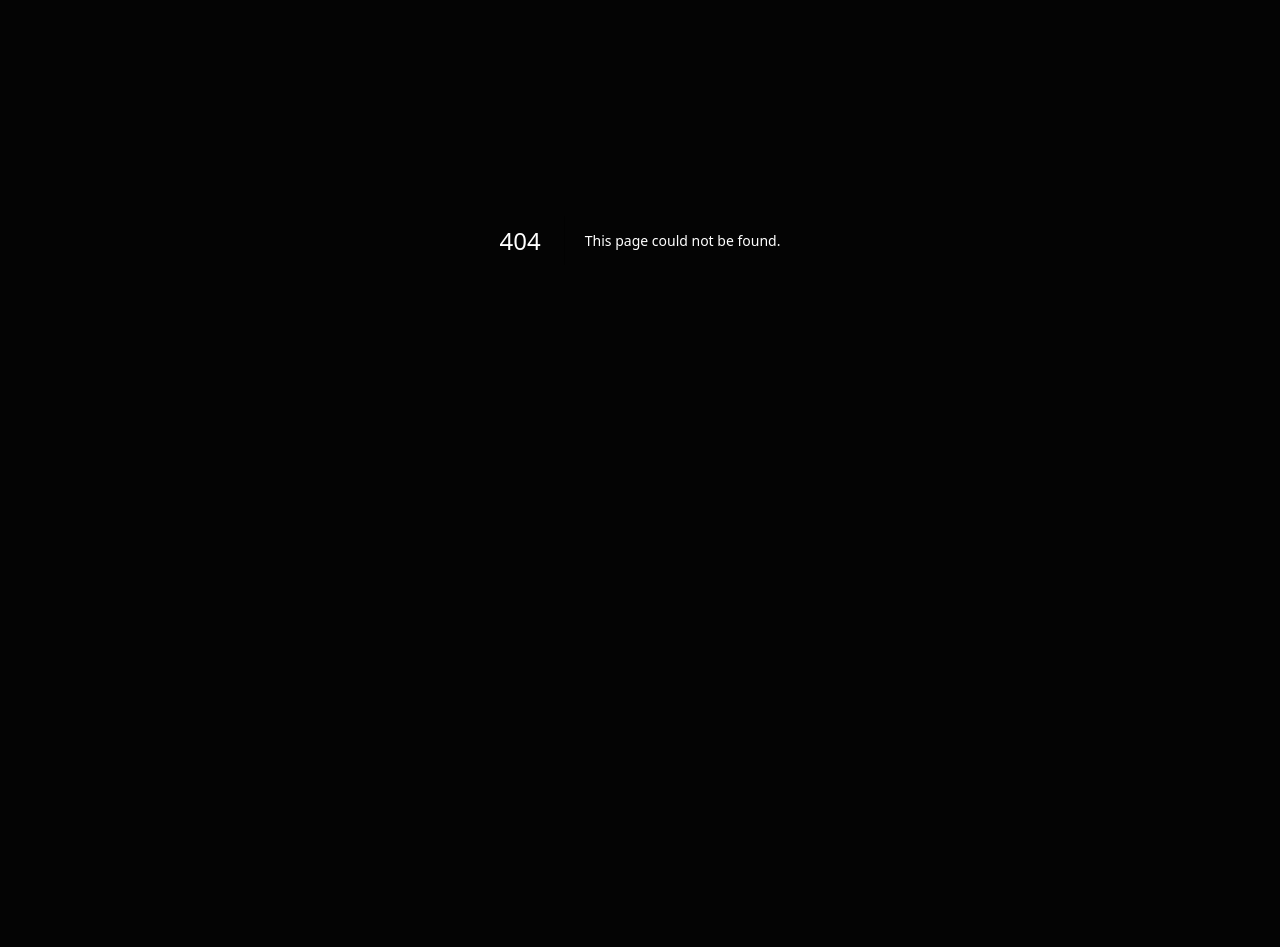
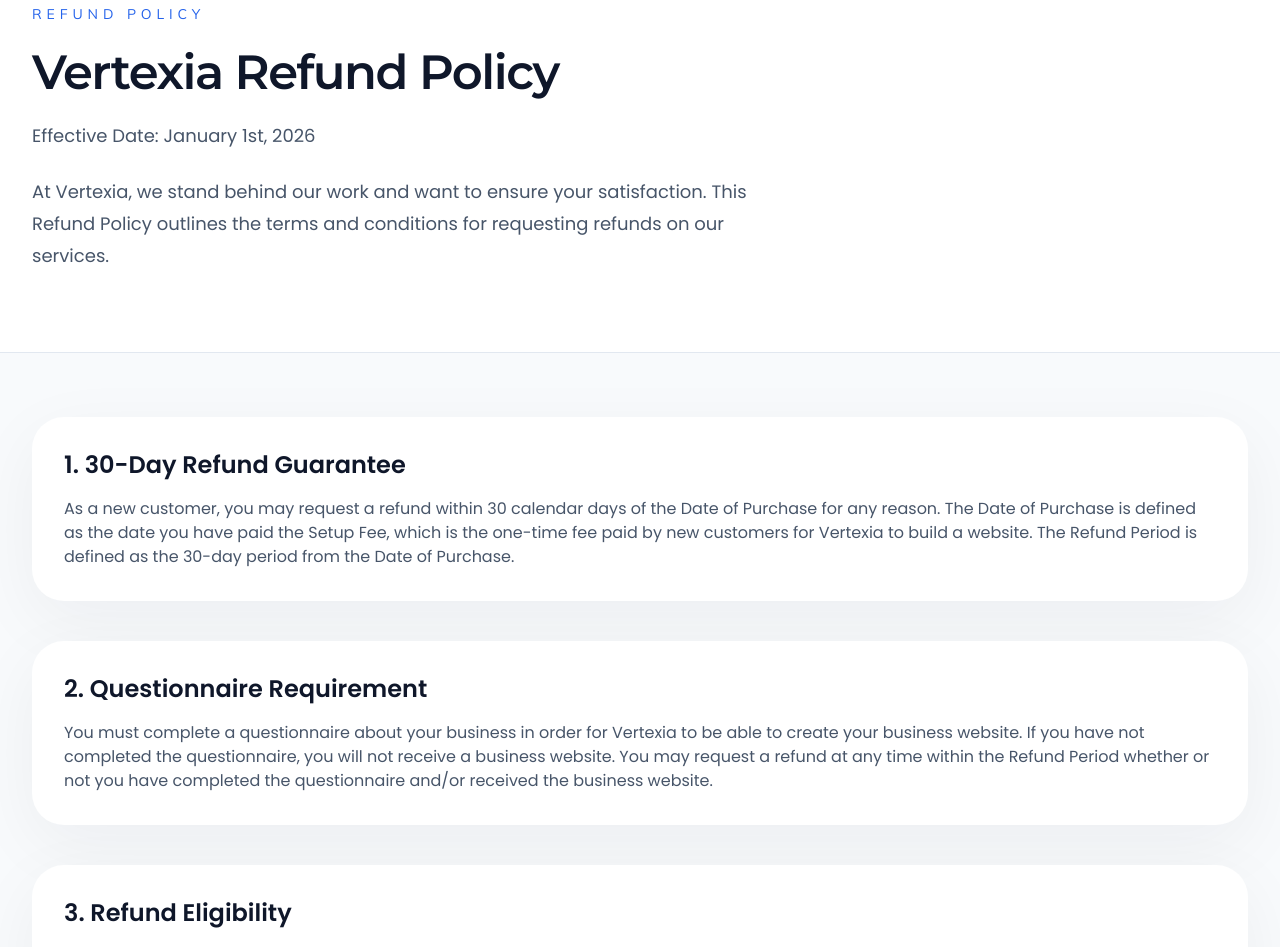
Before and after one commit to tahaawan0094/Vertexia-25-5-26, a Next.js app: page /refund-policy in a window 1280 px wide. Before the commit this address had no page. Shown: the part 160-1107 px from the top of the page. Before the commit the page ends 800 px from the top, so only its background shows below. Built offline with nearby package versions, Linux system fonts and the light colour scheme.

Commit message:
refund policy page done

```diff
--- /dev/null
+++ b/app/(site)/refund-policy/page.tsx
@@ -0,0 +1,156 @@
+import type { Metadata } from "next";
+import Link from "next/link";
+import FooterLinksSection from "@/components/sections/FooterLinksSection";
+
+export const metadata: Metadata = {
+  title: "Refund Policy | Vertexia",
+  description:
+    "Vertexia Refund Policy - 30-day refund guarantee for new customers. Learn about our refund terms and conditions for web development services.",
+  alternates: {
+    canonical: "https://vertexiaio.vercel.app/refund-policy",
+  },
+};
+
+export default function RefundPolicyPage() {
+  return (
+    <main className="site bg-white text-slate-900 font-body">
+      <section className="mx-auto max-w-7xl px-4 py-20 sm:px-6 lg:px-8">
+        <div className="space-y-6">
+          <p className="text-sm uppercase tracking-[0.35em] text-[#2563eb] font-accent">
+            Refund Policy
+          </p>
+          <h1 className="text-4xl font-display font-bold tracking-[-0.03em] text-[#0f172a] sm:text-5xl">
+            Vertexia Refund Policy
+          </h1>
+          <p className="max-w-3xl text-lg leading-8 text-slate-600">
+            Effective Date: January 1st, 2026
+          </p>
+          <p className="max-w-3xl text-lg leading-8 text-slate-600">
+            At Vertexia, we stand behind our work and want to ensure your satisfaction. This Refund Policy outlines the terms and conditions for requesting refunds on our services.
+          </p>
+        </div>
+      </section>
+
+      <section className="border-t border-slate-200 bg-slate-50 px-4 py-16 sm:px-6 lg:px-8">
+        <div className="mx-auto max-w-7xl space-y-10">
+          <article className="space-y-4 rounded-[32px] bg-white p-8 shadow-[0_20px_70px_rgba(15,23,42,0.05)]">
+            <h2 className="text-2xl font-semibold text-[#0f172a]">1. 30-Day Refund Guarantee</h2>
+            <p className="text-slate-600">
+              As a new customer, you may request a refund within 30 calendar days of the Date of Purchase for any reason. The Date of Purchase is defined as the date you have paid the Setup Fee, which is the one-time fee paid by new customers for Vertexia to build a website. The Refund Period is defined as the 30-day period from the Date of Purchase.
+            </p>
+          </article>
+
+          <article className="space-y-4 rounded-[32px] bg-white p-8 shadow-[0_20px_70px_rgba(15,23,42,0.05)]">
+            <h2 className="text-2xl font-semibold text-[#0f172a]">2. Questionnaire Requirement</h2>
+            <p className="text-slate-600">
+              You must complete a questionnaire about your business in order for Vertexia to be able to create your business website. If you have not completed the questionnaire, you will not receive a business website. You may request a refund at any time within the Refund Period whether or not you have completed the questionnaire and/or received the business website.
+            </p>
+          </article>
+
+          <article className="space-y-4 rounded-[32px] bg-white p-8 shadow-[0_20px_70px_rgba(15,23,42,0.05)]">
+            <h2 className="text-2xl font-semibold text-[#0f172a]">3. Refund Eligibility</h2>
+            <p className="text-slate-600">
+              Subject to clause 4 of this Refund Policy, you are ineligible for a refund after the Refund Period, irrespective of whether you have completed the questionnaire and/or received the business website. Failure to complete the questionnaire required for Vertexia to build the business website does not automatically extend the Refund Period. Outside the Refund Period, all sales are final and non-refundable.
+            </p>
+          </article>
+
+          <article className="space-y-4 rounded-[32px] bg-white p-8 shadow-[0_20px_70px_rgba(15,23,42,0.05)]">
+            <h2 className="text-2xl font-semibold text-[#0f172a]">4. Refund Period Extension</h2>
+            <p className="text-slate-600">
+              If Vertexia has not delivered the website within 7 days of your completing the questionnaire, then Vertexia will extend the Refund Period according to the number of days Vertexia was delayed. For example, if Vertexia delivered your business website 8 days after you completed the questionnaire, then your Refund Period would be extended by 1 day.
+            </p>
+          </article>
+
+          <article className="space-y-4 rounded-[32px] bg-white p-8 shadow-[0_20px_70px_rgba(15,23,42,0.05)]">
+            <h2 className="text-2xl font-semibold text-[#0f172a]">5. Refund Scope for Services</h2>
+            <p className="text-slate-600">
+              Subject to clause 1, if you have purchased Services from Vertexia, then the refund shall include the full amount paid less the cost of the custom domain name if one has been selected. If no custom domain name has been selected, then the recurring plan subscription shall be refunded in full.
+            </p>
+          </article>
+
+          <article className="space-y-4 rounded-[32px] bg-white p-8 shadow-[0_20px_70px_rgba(15,23,42,0.05)]">
+            <h2 className="text-2xl font-semibold text-[#0f172a]">6. How to Request a Refund</h2>
+            <p className="text-slate-600 mb-4">
+              To request a refund, please contact us through any of the following channels during the Refund Period:
+            </p>
+            <ul className="list-disc space-y-2 pl-6 text-slate-600">
+              <li>
+                <strong>WhatsApp:</strong> <a href="https://wa.me/923683240877" target="_blank" rel="noopener noreferrer" className="text-[#2563eb] hover:text-[#1d4ed8] underline">+92 3368240877</a>
+              </li>
+              <li>
+                <strong>Email:</strong> <a href="mailto:admin.vertexia@gmail.com" className="text-[#2563eb] hover:text-[#1d4ed8] underline">admin.vertexia@gmail.com</a>
+              </li>
+              <li>
+                <strong>Phone:</strong> <a href="tel:+923368240877" className="text-[#2563eb] hover:text-[#1d4ed8] underline">+92 3368240877</a>
+              </li>
+            </ul>
+          </article>
+
+          <article className="space-y-4 rounded-[32px] bg-white p-8 shadow-[0_20px_70px_rgba(15,23,42,0.05)]">
+            <h2 className="text-2xl font-semibold text-[#0f172a]">7. Refund Processing Timeline</h2>
+            <p className="text-slate-600">
+              Once your refund request is approved, we will process the refund within 7–14 business days. The funds will be returned to the original payment method used for the purchase.
+            </p>
+          </article>
+
+          <article className="space-y-4 rounded-[32px] bg-white p-8 shadow-[0_20px_70px_rgba(15,23,42,0.05)]">
+            <h2 className="text-2xl font-semibold text-[#0f172a]">8. Non-Refundable Items</h2>
+            <p className="text-slate-600 mb-4">
+              The following items are non-refundable:
+            </p>
+            <ul className="list-disc space-y-2 pl-6 text-slate-600">
+              <li>Custom domain names (if selected)</li>
+              <li>Premium plugins and theme purchases</li>
+              <li>Additional services beyond the setup fee</li>
+              <li>Monthly maintenance fees (if billing cycle has started)</li>
+            </ul>
+          </article>
+
+          <article className="space-y-4 rounded-[32px] bg-white p-8 shadow-[0_20px_70px_rgba(15,23,42,0.05)]">
+            <h2 className="text-2xl font-semibold text-[#0f172a]">9. Related Policies</h2>
+            <p className="text-slate-600 mb-4">
+              For more information about our services and terms, please review the following:
+            </p>
+            <ul className="list-disc space-y-2 pl-6 text-slate-600">
+              <li>
+                <Link href="/terms-and-conditions" className="text-[#2563eb] hover:text-[#1d4ed8] underline">
+                  Terms and Conditions
+                </Link>
+              </li>
+              <li>
+                <Link href="/privacy-policy" className="text-[#2563eb] hover:text-[#1d4ed8] underline">
+                  Privacy Policy
+                </Link>
+              </li>
+              <li>
+                <a href="https://vertexiaio.vercel.app/pricing" className="text-[#2563eb] hover:text-[#1d4ed8] underline">
+                  Pricing
+                </a>
+              </li>
+            </ul>
+          </article>
+
+          <article className="space-y-4 rounded-[32px] bg-white p-8 shadow-[0_20px_70px_rgba(15,23,42,0.05)]">
+            <h2 className="text-2xl font-semibold text-[#0f172a]">10. Contact Us</h2>
+            <div className="space-y-2 text-slate-600">
+              <p>If you have any questions about this Refund Policy, please contact us:</p>
+              <p><strong>Vertexia</strong></p>
+              <p>B6, 4th Street, Zamzama, Clifton, Karachi, Pakistan</p>
+              <p>
+                <strong>Email:</strong> <a href="mailto:admin.vertexia@gmail.com" className="text-[#2563eb] hover:text-[#1d4ed8] underline">admin.vertexia@gmail.com</a>
+              </p>
+              <p>
+                <strong>Phone / WhatsApp:</strong> <a href="https://wa.me/923368240877" target="_blank" rel="noopener noreferrer" className="text-[#2563eb] hover:text-[#1d4ed8] underline">+92 3368240877</a>
+              </p>
+              <p>
+                <strong>Last Updated:</strong> 27 July 2023
+              </p>
+            </div>
+          </article>
+        </div>
+      </section>
+
+      <FooterLinksSection />
+    </main>
+  );
+}
--- a/app/sitemap.ts
+++ b/app/sitemap.ts
@@ -45,6 +45,12 @@
       priority: 0.6,
     },
     {
+      url: "https://vertexiaio.vercel.app/refund-policy",
+      lastModified: new Date(),
+      changeFrequency: "monthly",
+      priority: 0.6,
+    },
+    {
       url: "https://vertexiaio.vercel.app/faqs",
       lastModified: new Date(),
       changeFrequency: "monthly",
--- a/components/layout/Footer.tsx
+++ b/components/layout/Footer.tsx
@@ -24,7 +24,7 @@
 export default function Footer() {
   return (
     <footer className="bg-[#050505] px-6 pb-10 text-white/60" id="company">
-      <div className="mx-auto flex max-w-[1200px] flex-wrap items-center justify-between gap-6 border-t border-white/10 pt-6 text-sm">
+      <div className="mx-auto flex max-w-[1200px] flex-wrap items-center justify-center gap-6 border-t border-white/10 pt-6 text-sm">
         <span>© 2022–2026 Vertexia All rights reserved</span>
 
         <div className="flex items-center gap-4 text-white/70">
@@ -38,7 +38,6 @@
                 aria-label={item.label}
                 className="transition duration-300 hover:text-white"
               >
-                {item.label}
               </a>
             );
           })}
--- a/components/sections/FooterLinksSection.tsx
+++ b/components/sections/FooterLinksSection.tsx
@@ -15,7 +15,7 @@
 ];
 const accountLinks = [
   { label: "Terms & Conditions", href: "/terms-and-conditions" },
-  { label: "Refund Policy", href: "#" },
+  { label: "Refund Policy", href: "/refund-policy" },
   { label: "Privacy Policy", href: "/privacy-policy" },
 ];
 const compareLinks = ["Vertexia vs GoDaddy", "Vertexia vs Squarespace"];
```
